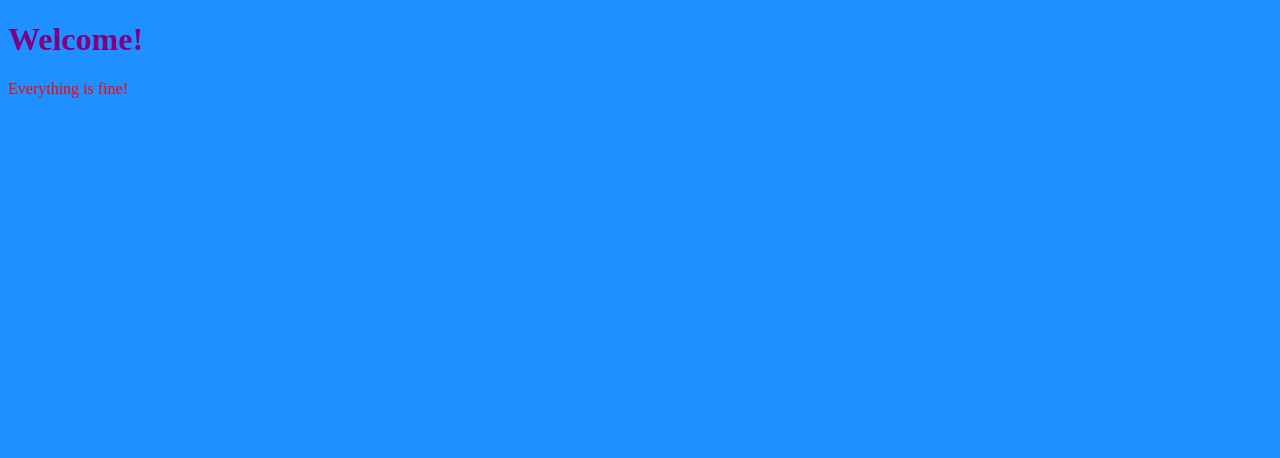
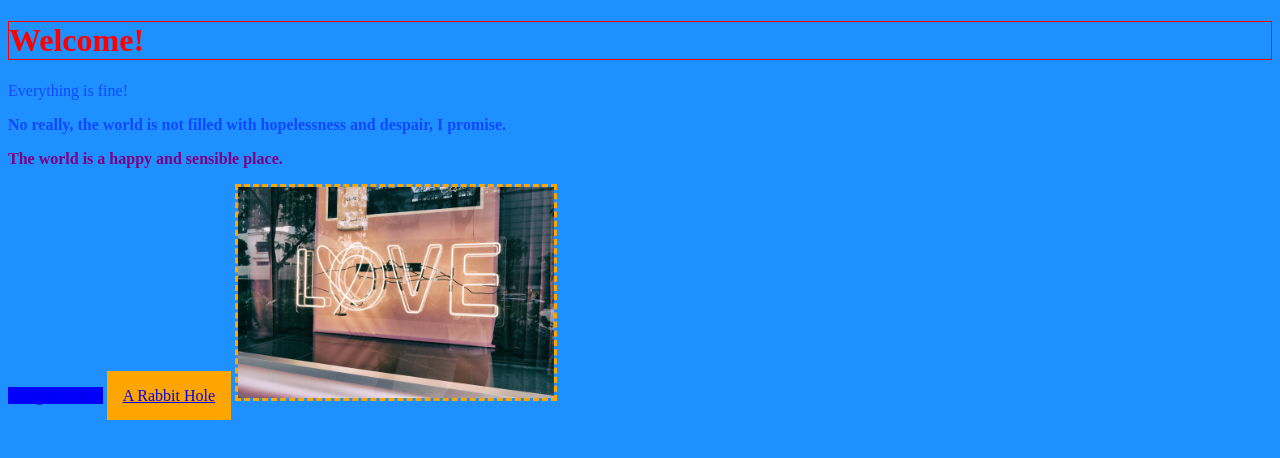
Before and after one commit to creinheim/css-basics, a plain HTML site: page index.html in a window 1280 px wide. Drawn offline with Linux system fonts and the light colour scheme.

Commit message:
added more CSS styling to index.html and added love.jpg

```diff
--- a/index.html
+++ b/index.html
@@ -5,7 +5,10 @@
     <title>Home</title>
     <style>
       h1 {
-        color: purple;
+        color: red;
+        border-style: solid;
+        border-width: 1px;
+        border-color: red;
       }
       p {
         color: red;
@@ -13,10 +16,44 @@
       body {
         background-color: dodgerblue;
       }
+      .purple-text {
+        color: rgba(0,0,255,.5);
+      }
+      .important {
+        font-weight: bold;
+      }
+      #lead-paragraph {
+        color: purple;
+        font-weight: bold;
+      }
+      .important:hover {
+        background-color:#0000FF;
+      }
+      a[href="https://google.com/"] {
+        background-color: blue;
+      }
+      a[href="https://reddit.com/"] {
+        background-color: orange;
+        padding: 1rem;
+      }
+      p.important {
+        width: 75%;
+      }
+      img {
+        border-style: dashed;
+        border-color: orange;
+        border-width: 3px;
+        width: 25%;
+      }
     </style>
   </head>
   <body>
     <h1>Welcome!</h1>
-    <p>Everything is fine!</p>
+    <p class="purple-text">Everything is fine!</p>
+    <p class="important purple-text">No really, the world is not filled with hopelessness and despair, I promise.</p>
+    <p id="lead-paragraph"> The world is a happy and sensible place.</p>
+    <a href="https://google.com/">Google Search</a>
+    <a href="https://reddit.com/">A Rabbit Hole</a>
+    <img src="love.jpg" alt="An image of a light up sign that says love inside a window.">
   </body>
 </html>
```
Also changed, not shown: love.jpg (added).
